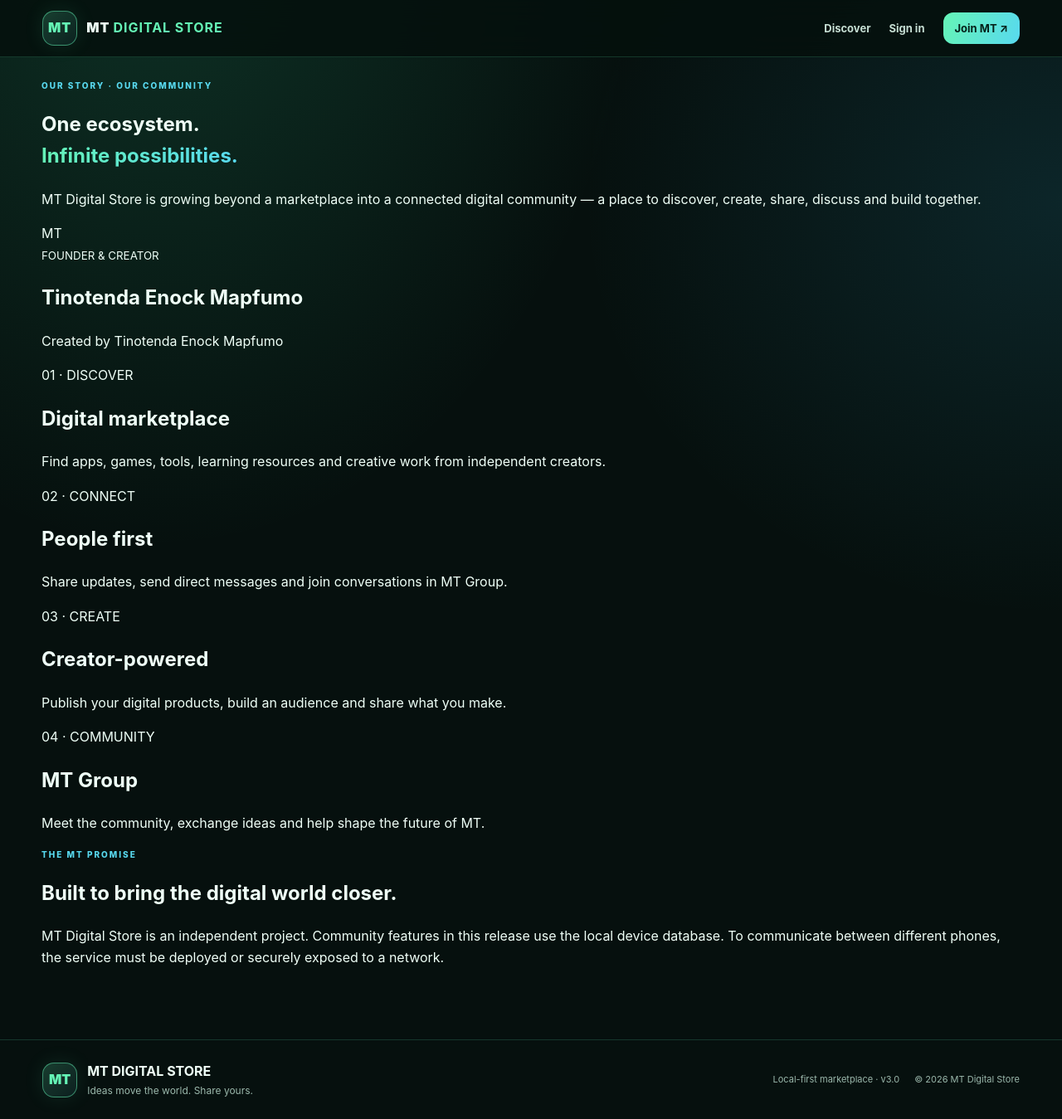
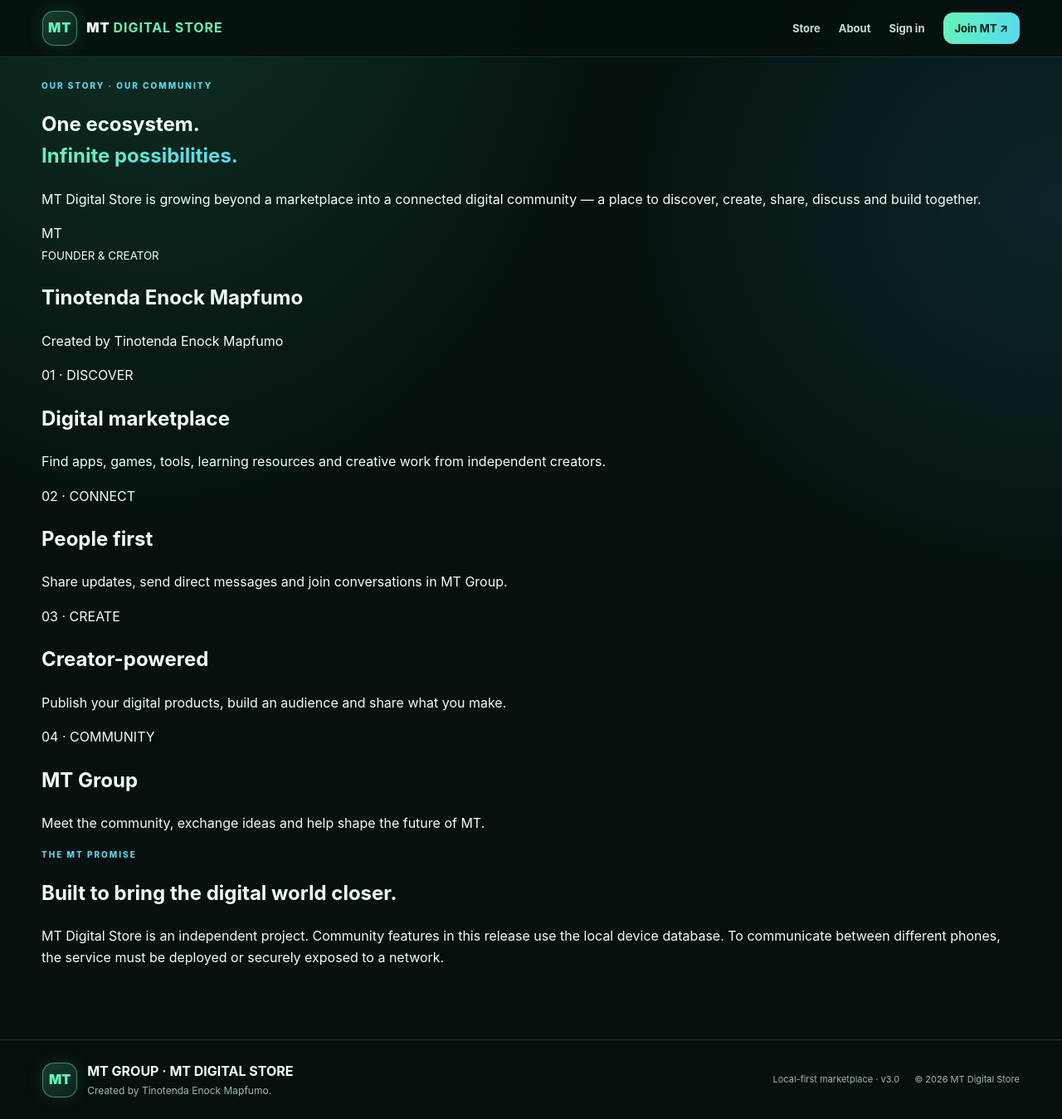
Before and after one commit to TEMMC/digital_store-, a Flask app: page /about in a window 1280 px wide. Shown: the whole page at 83% size. Run offline with Flask 3, Linux system fonts and the light colour scheme; some libraries are stand-ins or nearby versions.

Commit message:
Add social, messages, MT Group and About navigation

```diff
--- a/templates/base.html
+++ b/templates/base.html
@@ -1,4 +1,4 @@
 <!doctype html><html lang="en"><head><meta charset="utf-8"><meta name="viewport" content="width=device-width,initial-scale=1,viewport-fit=cover"><meta name="theme-color" content="#07110f"><title>{% block title %}MT Digital Store{% endblock %}</title><link rel="stylesheet" href="/static/mt-future.css"></head><body>
-<header class="site-header"><a class="brand" href="/"><span class="brand-mark">MT</span><span>MT <b>DIGITAL STORE</b></span></a><nav class="main-nav">{% if current_user %}<a href="/">Discover</a>{% if current_user.role in ['seller','admin'] %}<a href="/dashboard">Studio</a><a class="nav-cta" href="/add">＋ Publish</a>{% endif %}<a href="/favorites">Saved</a><a href="/profile">Account</a><a href="/notifications">Alerts{% if unread_notifications %} · {{ unread_notifications }}{% endif %}</a>{% if current_user.role == 'admin' %}<a href="/admin">Admin</a>{% endif %}<form class="logout-form" method="POST" action="/logout"><input type="hidden" name="_csrf_token" value="{{ csrf_token }}"><button type="submit">Sign out</button></form>{% else %}<a href="/">Discover</a><a href="/login">Sign in</a><a class="nav-cta" href="/register">Join MT ↗</a>{% endif %}</nav></header>
+<header class="site-header"><a class="brand" href="/"><span class="brand-mark">MT</span><span>MT <b>DIGITAL STORE</b></span></a><nav class="main-nav">{% if current_user %}<a href="/">Store</a><a href="/feed">Feed</a><a href="/messages">Messages</a><a href="/mt-group">MT Group</a><a href="/about">About</a>{% if current_user.role in ['seller','admin'] %}<a href="/dashboard">Studio</a><a class="nav-cta" href="/add">＋ Publish</a>{% endif %}<a href="/favorites">Saved</a><a href="/profile">Account</a><a href="/notifications">Alerts{% if unread_notifications %} · {{ unread_notifications }}{% endif %}</a>{% if current_user.role == 'admin' %}<a href="/admin">Admin</a>{% endif %}<form class="logout-form" method="POST" action="/logout"><input type="hidden" name="_csrf_token" value="{{ csrf_token }}"><button type="submit">Sign out</button></form>{% else %}<a href="/">Store</a><a href="/about">About</a><a href="/login">Sign in</a><a class="nav-cta" href="/register">Join MT ↗</a>{% endif %}</nav></header>
 <main class="container">{% with messages = get_flashed_messages() %}{% if messages %}<div class="flash-stack">{% for message in messages %}<div class="flash">{{ message }}</div>{% endfor %}</div>{% endif %}{% endwith %}{% block content %}{% endblock %}</main>
-<footer class="site-footer"><div class="footer-brand"><span class="brand-mark">MT</span><div><strong>MT DIGITAL STORE</strong><p>Ideas move the world. Share yours.</p></div></div><div class="footer-meta"><span>Local-first marketplace · v{{ SITE_VERSION }}</span><span>© 2026 MT Digital Store</span></div></footer></body></html>
+<footer class="site-footer"><div class="footer-brand"><span class="brand-mark">MT</span><div><strong>MT GROUP · MT DIGITAL STORE</strong><p>Created by Tinotenda Enock Mapfumo.</p></div></div><div class="footer-meta"><span>Local-first marketplace · v{{ SITE_VERSION }}</span><span>© 2026 MT Digital Store</span></div></footer></body></html>
```
